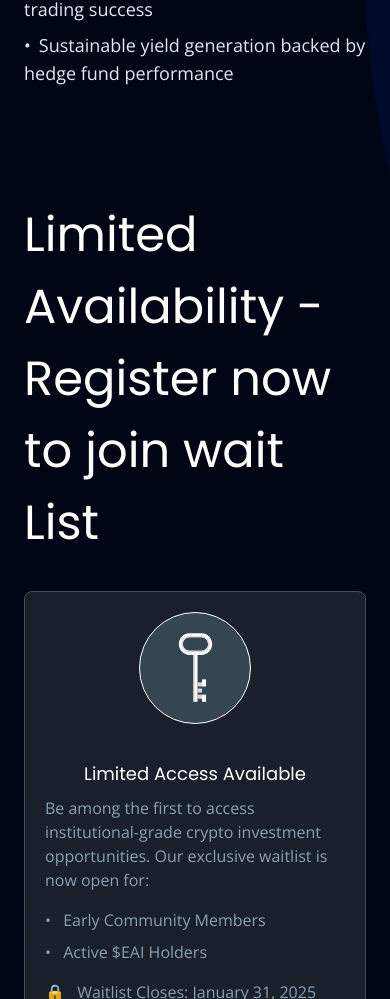
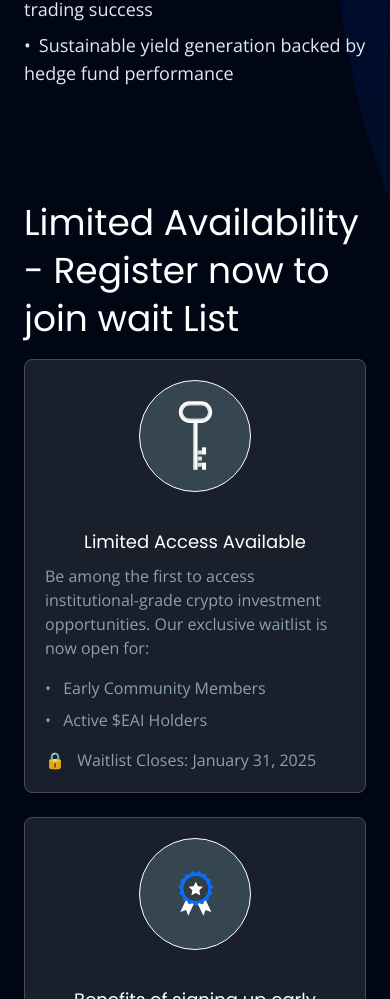
Before and after one commit to oyerohabib/eagle-ai, a Next.js app: page / in a window 390 px wide. Shown: the part 3089-4088 px from the top of the page. Built offline with nearby package versions, Linux system fonts and the light colour scheme.

Commit message:
fix: improved responsiveness of Registeration component

```diff
--- a/src/app/components/Registration.tsx
+++ b/src/app/components/Registration.tsx
@@ -65,12 +65,9 @@ const RegistrationSection: React.FC = () => {
   };
 
   return (
-    <section className="bg-navy-900 py-16 relative overflow-hidden">
-      {/* Background geometric shapes - implemented as absolute positioned divs */}
-      <div className="absolute top-0 right-0 w-1/2 h-full bg-navy-800/30 transform -skew-x-12"></div>
-
+    <section className="lg:py-20 py-16">
       <div className="container mx-auto px-6 relative z-10">
-        <h2 className="text-5xl leading-[72px] mb-8 text-white font-poppins">
+        <h2 className="lg:text-5xl text-4xl leading-12 lg:leading-[72px] mb-4 text-white font-poppins">
           Limited Availability - Register now to join wait List
         </h2>
 
@@ -140,6 +137,7 @@ const RegistrationSection: React.FC = () => {
                   }
                   type="submit"
                   disabled={loading}
+                  className="w-full md:w-auto"
                 />
               </div>
             </form>
```
